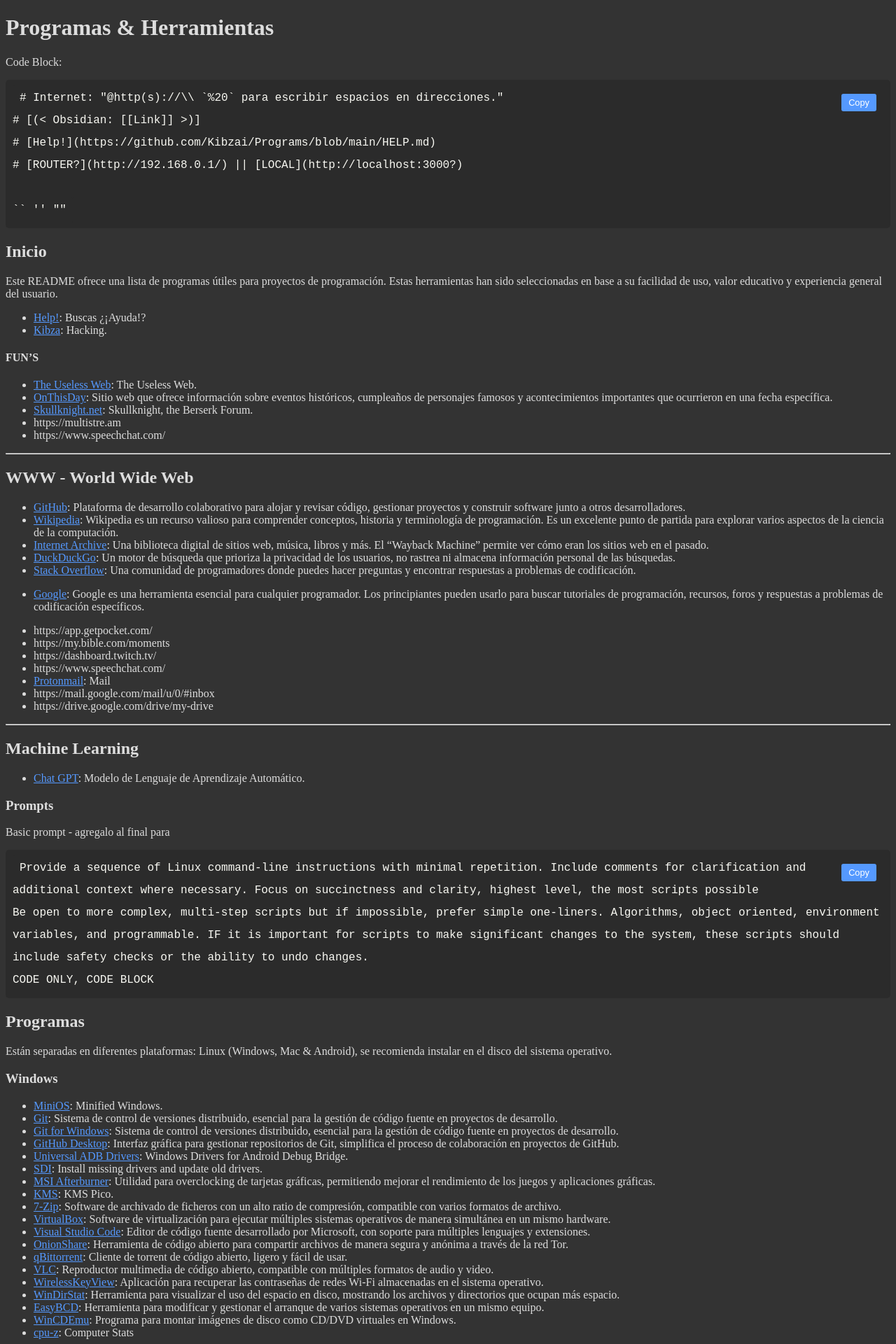
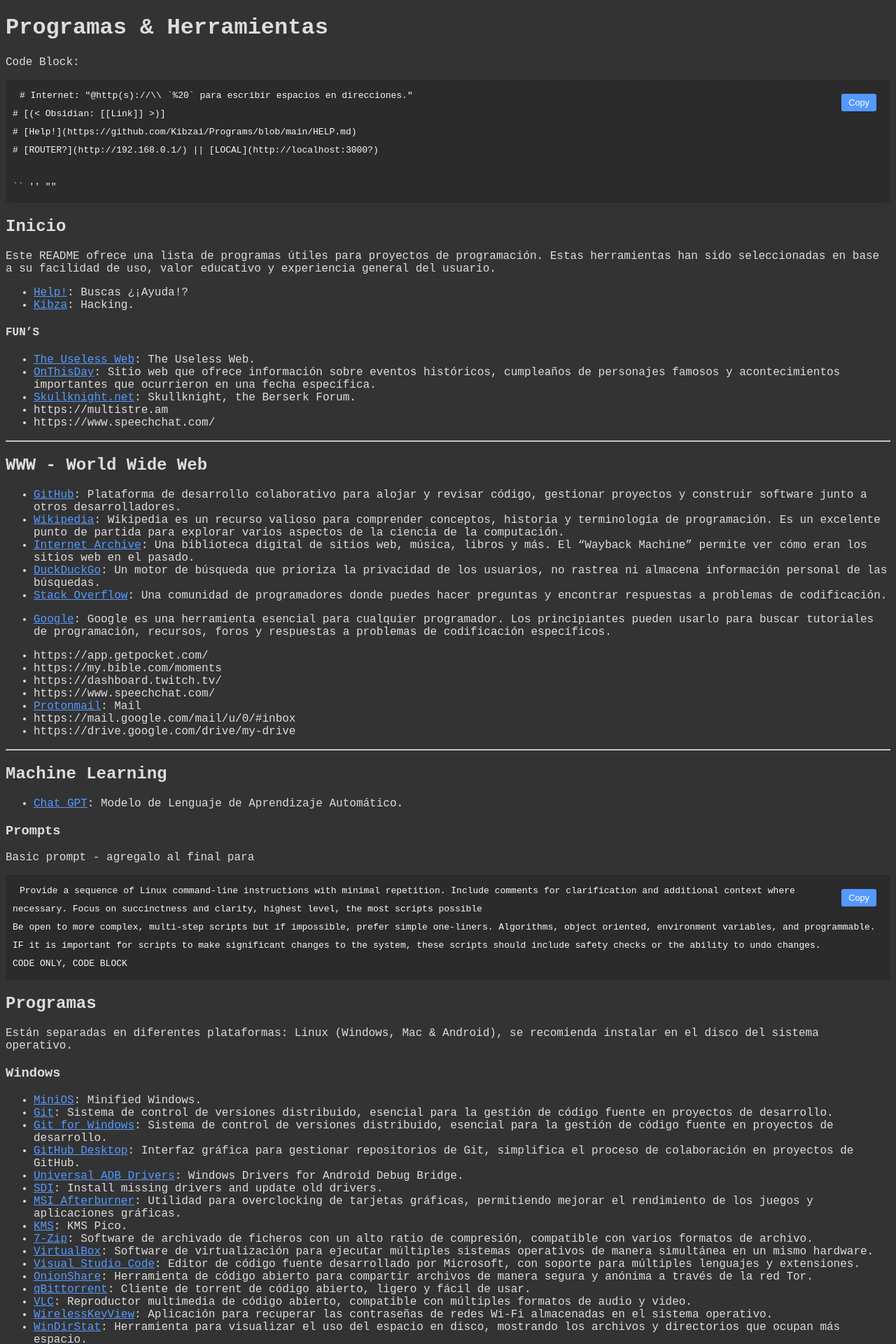
Before and after one commit to Kibzai/Programs, a Jekyll site: the page built from index.md, in a window 1280 px wide. Shown: the top 1920 px of the page at 70% size. Built offline with Jekyll 4.4.1, drawn with Linux system fonts in a browser that asks for light colours.

Commit message:
Update style.css

```diff
--- a/assets/css/style.css
+++ b/assets/css/style.css
@@ -3,6 +3,7 @@
 /* Base Dark Mode Styles */
 body.dark-mode {
     background-color: #333;
+    font-family: 'Courier New', Courier, monospace;
     color: #ddd;
 }
 
@@ -16,7 +17,6 @@
     background-color: #2b2b2b;
     border-radius: 5px;
     padding: 10px;
-    font-family: 'Courier New', Courier, monospace;
     overflow-x: auto; /* Enables horizontal scrolling for long lines */
     white-space: pre-wrap; /* Ensures wrapping of long lines */
     word-wrap: break-word;
```
